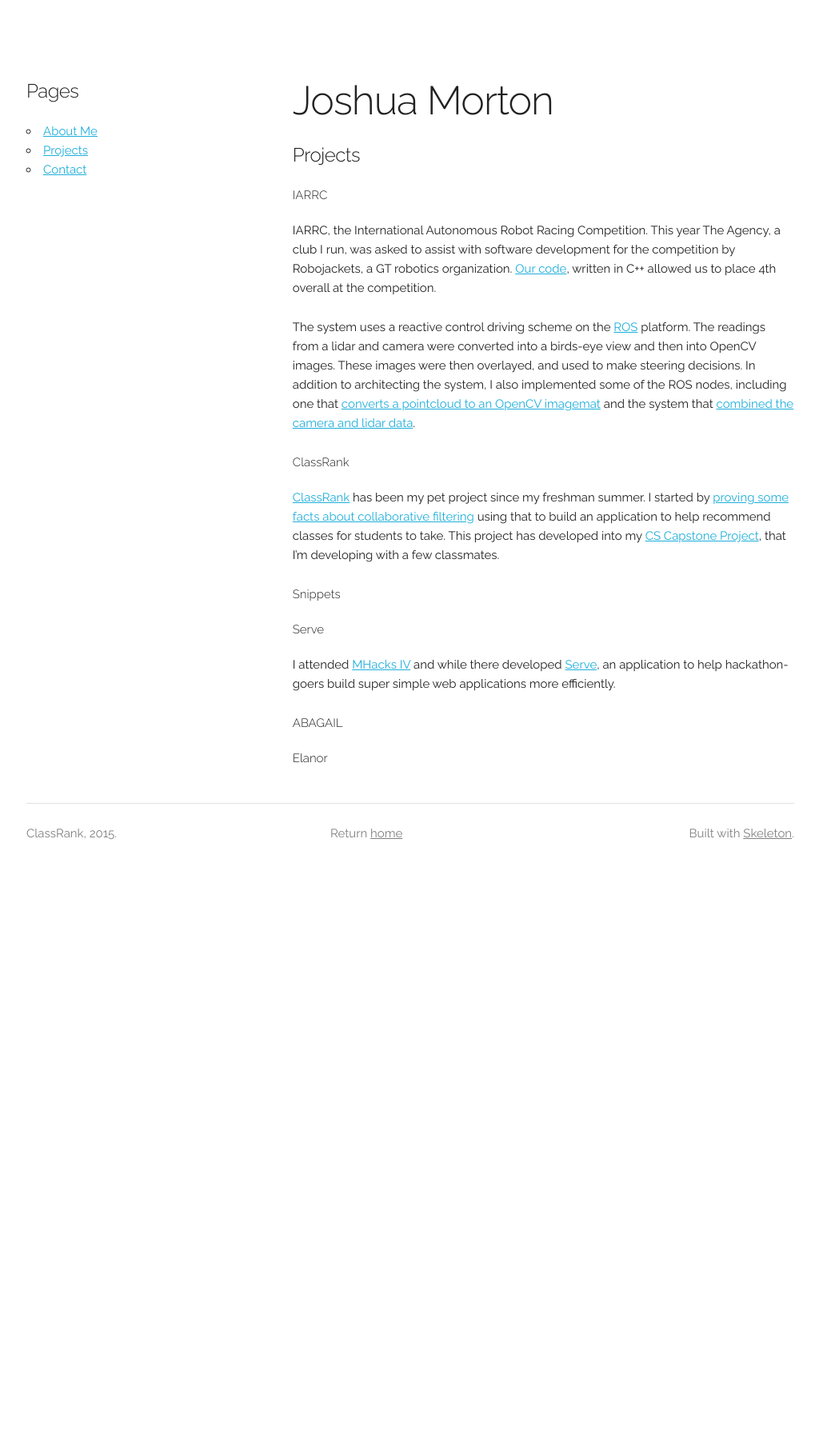
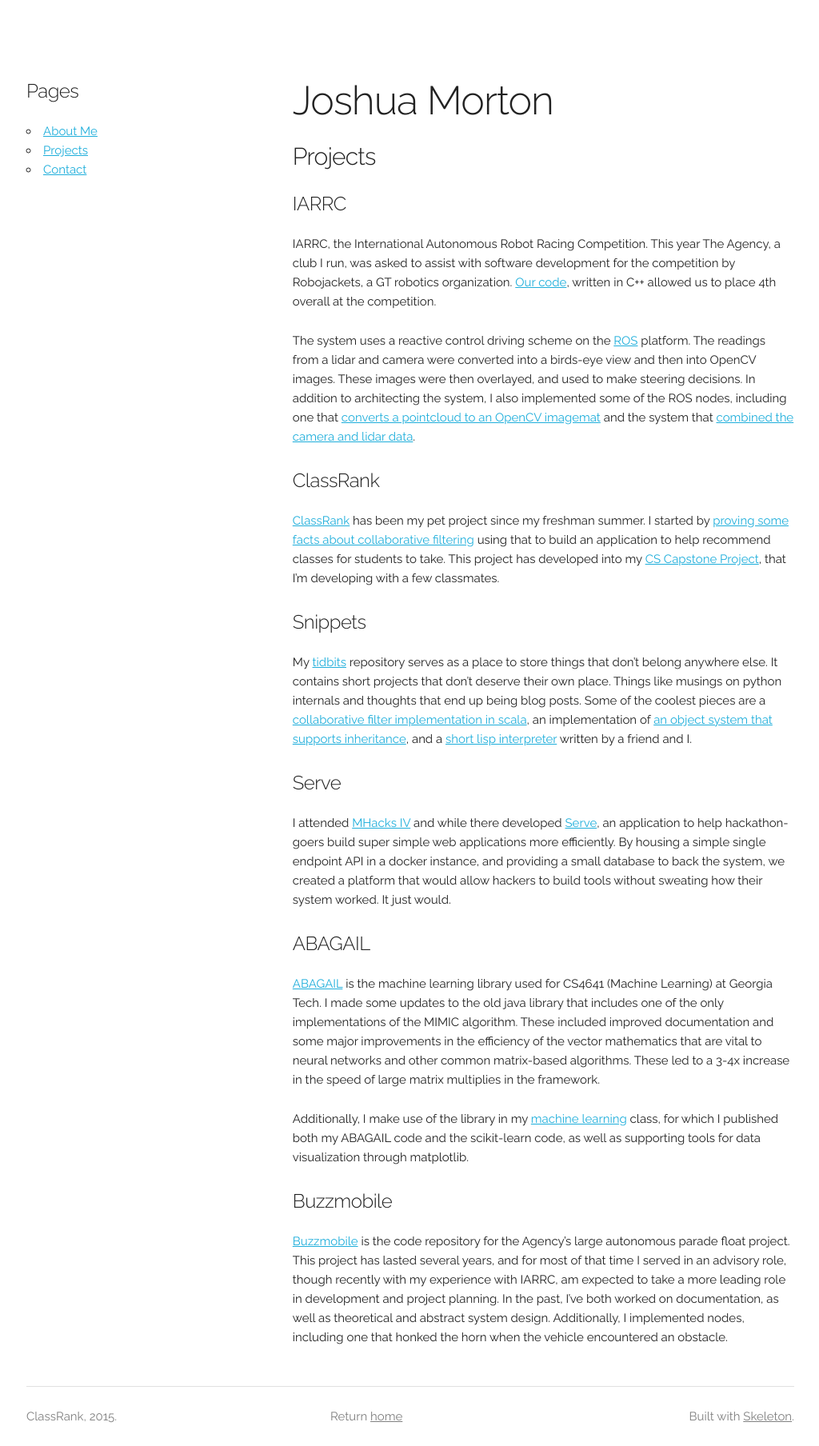
Before and after one commit to joshuamorton/joshuamorton.github.com, a Jekyll site: the page built from projects.md, in a window 1280 px wide. Shown: the whole page at 80% size, without its empty margins (127-1151 px from the left). Built offline with Jekyll 4.4.1, drawn with Linux system fonts in a browser that asks for light colours; Markdown is read by kramdown in place of the engine named in the settings; before the commit the page ends 1079 px from its top, so only the background shows below that.

Commit message:
updated projects

```diff
--- a/projects.md
+++ b/projects.md
@@ -5,21 +5,26 @@ priority: 3
 ---
 
 #Joshua Morton
-#####Projects
+####Projects
 
-######IARRC
+#####IARRC
 IARRC, the International Autonomous Robot Racing Competition. This year The Agency, a club I run, was asked to assist with software development for the competition by Robojackets, a GT robotics organization. [Our code](https://github.com/RoboJackets/iarrc-software), written in C++ allowed us to place 4th overall at the competition.
 
 The system uses a reactive control driving scheme on the [ROS](http://www.ros.org/) platform. The readings from a lidar and camera were converted into a birds-eye view and then into OpenCV images. These images were then overlayed, and used to make steering decisions. In addition to architecting the system, I also implemented some of the ROS nodes, including one that [converts a pointcloud to an OpenCV imagemat](https://github.com/RoboJackets/iarrc-software/blob/master/iarrc/src/pointcloud_to_image/pointcloud_to_image.cpp) and the system that [combined the camera and lidar data](https://github.com/RoboJackets/iarrc-software/blob/master/iarrc/src/iarrc_world_model/world_model.cpp).
 
-######ClassRank
+#####ClassRank
 [ClassRank](https://github.com/joshuamorton/ClassRank) has been my pet project since my freshman summer. I started by [proving some facts about collaborative filtering](https://www.sharelatex.com/github/repos/joshuamorton/ClassRank/builds/c7ae4929b2575f232753d366ce574833a94864ee/raw/output.pdf) using that to build an application to help recommend classes for students to take. This project has developed into my [CS Capstone Project](https://github.com/classrank), that I'm developing with a few classmates.
 
-######Snippets
+#####Snippets
+My [tidbits](https://github.com/joshuamorton/tidbits) repository serves as a place to store things that don't belong anywhere else. It contains short projects that don't deserve their own place. Things like musings on python internals and thoughts that end up being blog posts. Some of the coolest pieces are a [collaborative filter implementation in scala](https://github.com/joshuamorton/tidbits/blob/master/CollabFilter.scala), an implementation of [an object system that supports inheritance](https://github.com/joshuamorton/tidbits/blob/master/objectModel.py), and a [short lisp interpreter](https://github.com/joshuamorton/tidbits/blob/master/lispy.py) written by a friend and I.
 
-######Serve
-I attended [MHacks IV](http://mhacks-iv.devpost.com/) and while there developed [Serve](https://github.com/thepav/serve), an application to help hackathon-goers build super simple web applications more efficiently.
+#####Serve
+I attended [MHacks IV](http://mhacks-iv.devpost.com/) and while there developed [Serve](https://github.com/thepav/serve), an application to help hackathon-goers build super simple web applications more efficiently. By housing a simple single endpoint API in a docker instance, and providing a small database to back the system, we created a platform that would allow hackers to build tools without sweating how their system worked. It just would.
 
-######ABAGAIL
+#####ABAGAIL
+[ABAGAIL](https://github.com/joshuamorton/ABAGAIL) is the machine learning library used for CS4641 (Machine Learning) at Georgia Tech. I made some updates to the old java library that includes one of the only implementations of the MIMIC algorithm. These included improved documentation and some major improvements in the efficiency of the vector mathematics that are vital to neural networks and other common matrix-based algorithms. These led to a 3-4x increase in the speed of large matrix multiplies in the framework.
 
-######Elanor
+Additionally, I make use of the library in my [machine learning](https://github.com/joshuamorton/Machine-Learning) class, for which I published both my ABAGAIL code and the scikit-learn code, as well as supporting tools for data visualization through matplotlib.
+
+#####Buzzmobile
+[Buzzmobile](https://github.com/gtagency/buzzmobile) is the code repository for the Agency's large autonomous parade float project. This project has lasted several years, and for most of that time I served in an advisory role, though recently with my experience with IARRC, am expected to take a more leading role in development and project planning. In the past, I've both worked on documentation, as well as theoretical and abstract system design. Additionally, I implemented nodes, including one that honked the horn when the vehicle encountered an obstacle.
```
